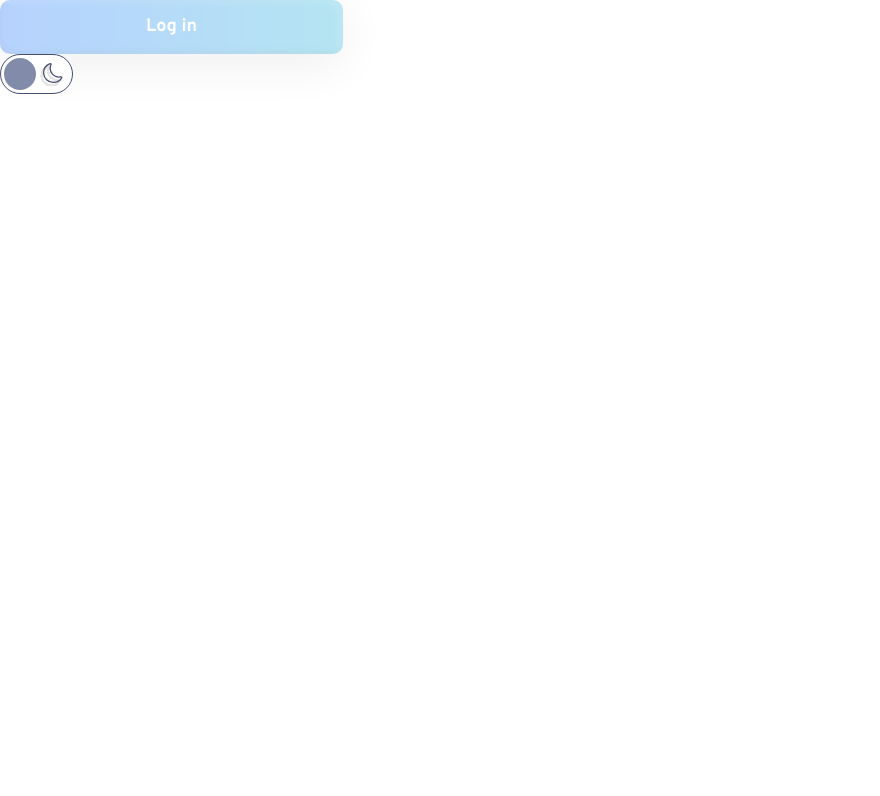
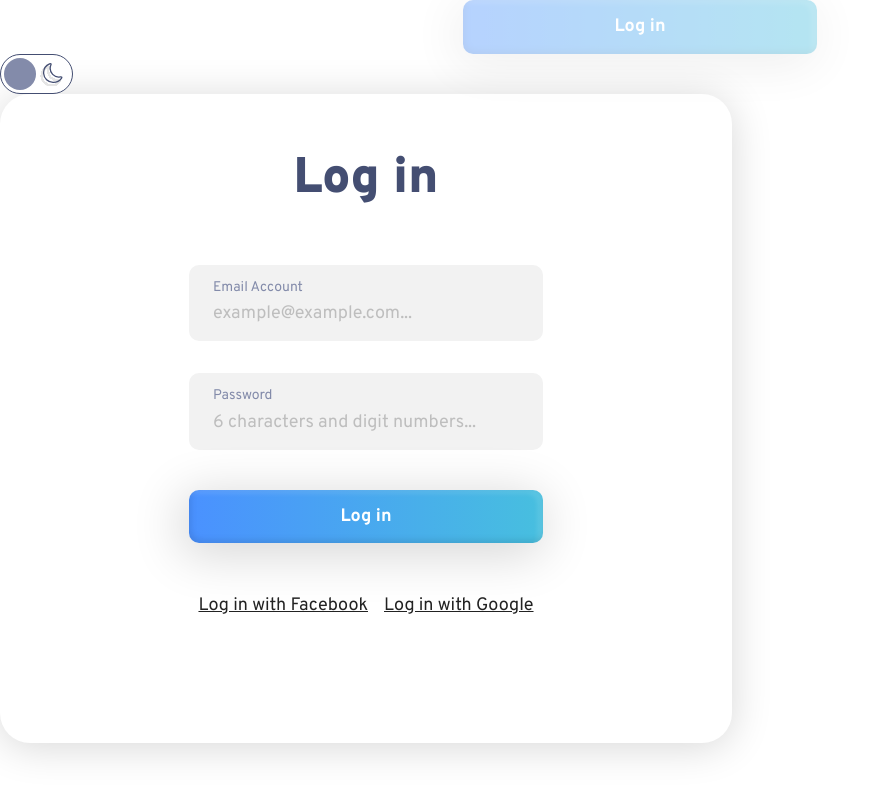
Before and after one commit to MaayanKaplan/weather-app, a React (Create React App) app: page / in a window 1280 px wide. Shown: the top 796 px of the page, without its empty margins (0-880 px from the left). Built offline with nearby package versions, Linux system fonts and the light colour scheme.

Commit message:
input and login components created

```diff
--- a/package.json
+++ b/package.json
@@ -12,6 +12,7 @@
     "@types/react-dom": "^18.0.6",
     "react": "^18.2.0",
     "react-dom": "^18.2.0",
+    "react-hook-form": "^7.33.1",
     "react-router-dom": "^6.3.0",
     "react-scripts": "5.0.1",
     "styled-components": "^5.3.5",
--- a/src/App.tsx
+++ b/src/App.tsx
@@ -1,6 +1,7 @@
 import React from "react";
 import Button from "./Common/Button";
 import Switch from "./Common/Switch";
+import LoginBox from "./Components/LoginBox";
 
 const App: React.FC = () => {
   return (
@@ -9,6 +10,7 @@ const App: React.FC = () => {
         Log in
       </Button>
       <Switch />
+      <LoginBox />
     </>
   );
 };
--- a/src/Common/Button.tsx
+++ b/src/Common/Button.tsx
@@ -60,6 +60,9 @@ const Button = styled.button<Props>`
           background-image: linear-gradient(to left, #47bfdf, #4a91ff);
           color: #fff;
           font-weight: bold;
+          display: flex;
+          margin: 0 auto;
+          width: 354px;
         `;
     }
   }}
--- /dev/null
+++ b/src/Common/Input.tsx
@@ -0,0 +1,80 @@
+import React from "react";
+import styled from "styled-components";
+import { useForm, SubmitHandler } from "react-hook-form";
+
+type Inputs = {
+  email: string;
+  password: string;
+};
+
+const Input = () => {
+  const {
+    register,
+    handleSubmit,
+    watch,
+    formState: { errors },
+  } = useForm<Inputs>();
+  const onSubmit: SubmitHandler<Inputs> = (data) => console.log(data);
+
+  return (
+    <FormWrapper onSubmit={handleSubmit(onSubmit)}>
+      <InputWrapper>
+        <StyledLabel>Email Account</StyledLabel>
+        <StyledInput
+          {...register("email")}
+          type="email"
+          placeholder="example@example.com..."
+        />
+      </InputWrapper>
+      <InputWrapper>
+        <StyledLabel>Password</StyledLabel>
+        <StyledInput
+          {...register("password")}
+          type="password"
+          placeholder="6 characters and digit numbers..."
+        />
+      </InputWrapper>
+    </FormWrapper>
+  );
+};
+
+const FormWrapper = styled.form`
+  display: flex;
+  flex-direction: column;
+  gap: 32px;
+  margin-bottom: 40px;
+`;
+
+const InputWrapper = styled.div`
+  display: flex;
+  flex-direction: column;
+  justify-content: center;
+  align-items: flex-start;
+  /* margin: 90px 0 35px; */
+  padding: 14px 24px;
+  border-radius: 10px;
+  background-color: #f2f2f2;
+  width: 354px;
+  margin: 0 auto;
+  gap: 4px;
+`;
+
+const StyledLabel = styled.label`
+  font-size: 1.4rem;
+  line-height: 1.25;
+  color: #838baa;
+`;
+
+const StyledInput = styled.input`
+  border: none;
+  background-color: #f2f2f2;
+  font-size: 1.8rem;
+  line-height: 1.5;
+  width: 100%;
+
+  &::placeholder {
+    color: #bebebe;
+  }
+`;
+
+export default Input;
--- /dev/null
+++ b/src/Components/LoginBox.tsx
@@ -0,0 +1,47 @@
+import styled from "styled-components";
+import Button from "../Common/Button";
+import Input from "../Common/Input";
+
+const LoginBox = () => {
+  return (
+    <Container>
+      <StyledTitle>Log in</StyledTitle>
+      <Input />
+      <Button variant="primary">Log in</Button>
+      <ButtonsWrapper>
+        <Button variant="link">Log in with Facebook</Button>
+        <Button variant="link">Log in with Google</Button>
+      </ButtonsWrapper>
+    </Container>
+  );
+};
+
+const Container = styled.div`
+  width: 732px;
+  height: 649px;
+  /* margin: 116px 594px 0 402px; */
+  padding: 54px;
+  border-radius: 30px;
+  box-shadow: 0 4px 40px 0 rgba(0, 0, 0, 0.16);
+  background-color: #fff;
+
+  display: flex;
+  flex-direction: column;
+`;
+
+const StyledTitle = styled.h1`
+  font-size: 5rem;
+  font-weight: 900;
+  color: #444e72;
+  text-align: center;
+  margin-bottom: 54px;
+`;
+
+const ButtonsWrapper = styled.div`
+  display: flex;
+  gap: 16px;
+  margin: 0 auto;
+  margin-top: 52px;
+`;
+
+export default LoginBox;
--- a/src/index.css
+++ b/src/index.css
@@ -1,4 +1,4 @@
-@import url("https://fonts.googleapis.com/css2?family=Overpass:wght@400;500;600;700&display=swap");
+@import url("https://fonts.googleapis.com/css2?family=Overpass:wght@400;500;600;700;800;900&display=swap");
 
 body {
   margin: 0;
```
Also changed, not shown: 1 other file (tests, documents, lock files or other folders).
